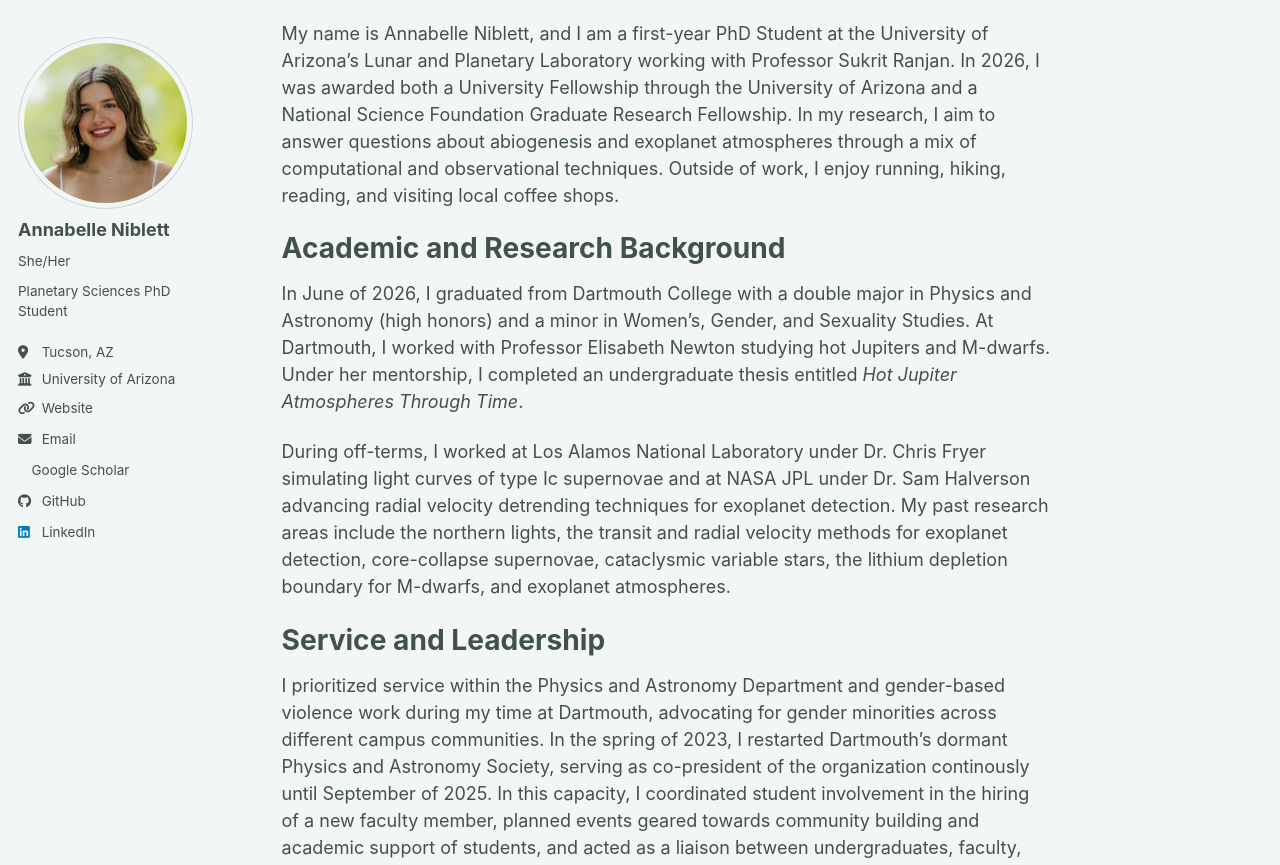
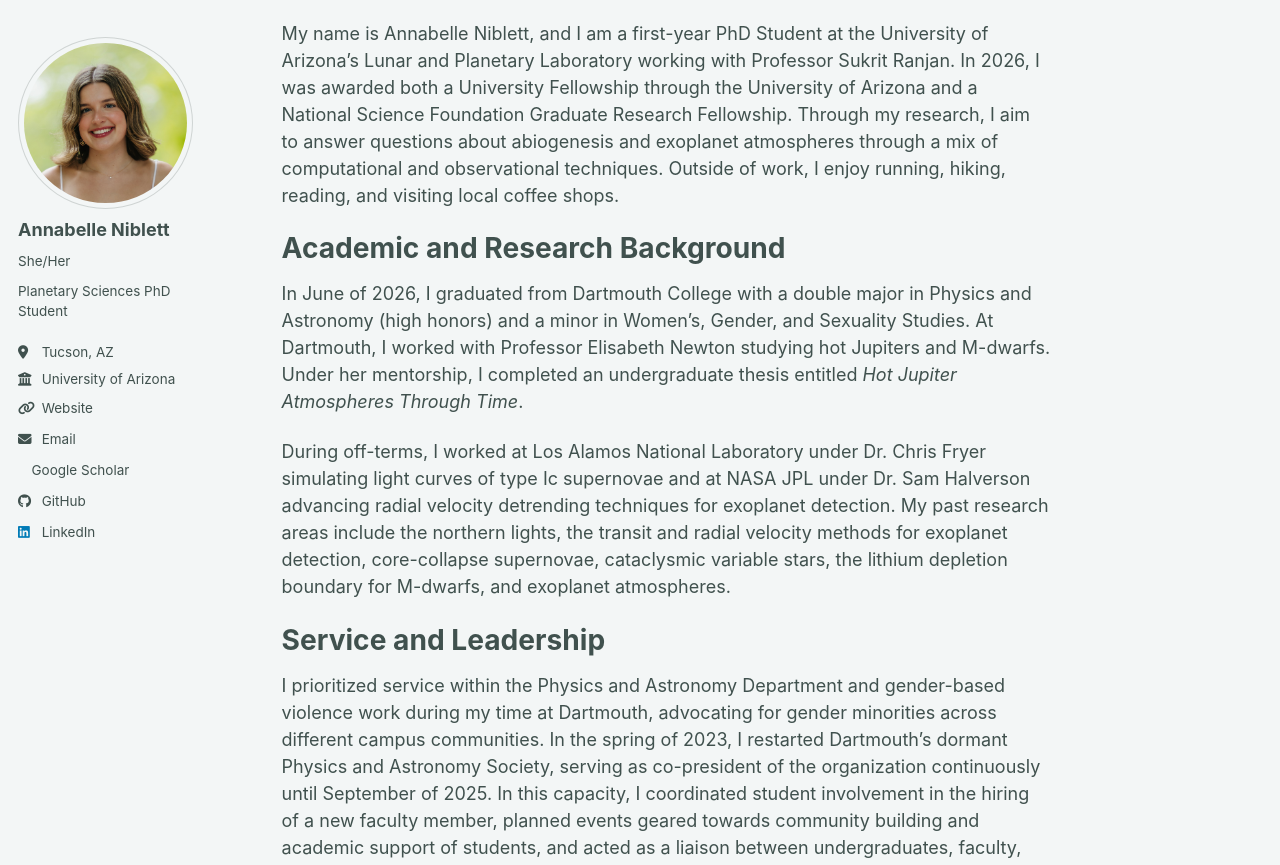
Before and after one commit to annabelleniblett/annabelleniblett.github.io, a Jekyll site: the page built from _pages/about.md, in a window 1280 px wide and 1400 px high. Shown: the part 129-994 px from the top of the window. Built offline with Jekyll 4.4.1, drawn with Linux system fonts in a browser that asks for light colours; a style sheet for code colours, icons or effects is not loaded; some of the changed text lies outside the part shown.

Commit message:
Revise about page introduction and service details
Updated the introduction to clarify research focus and improved wording for better readability.

```diff
--- a/_pages/about.md
+++ b/_pages/about.md
@@ -9,7 +9,7 @@ redirect_from:
 ---
 Hello!
 ======
-My name is Annabelle Niblett, and I am a first-year PhD Student at the University of Arizona's Lunar and Planetary Laboratory working with Professor Sukrit Ranjan. In 2026, I was awarded both a University Fellowship through the University of Arizona and a National Science Foundation Graduate Research Fellowship. In my research, I aim to answer questions about abiogenesis and exoplanet atmospheres through a mix of computational and observational techniques. Outside of work, I enjoy running, hiking, reading, and visiting local coffee shops.
+My name is Annabelle Niblett, and I am a first-year PhD Student at the University of Arizona's Lunar and Planetary Laboratory working with Professor Sukrit Ranjan. In 2026, I was awarded both a University Fellowship through the University of Arizona and a National Science Foundation Graduate Research Fellowship. Through my research, I aim to answer questions about abiogenesis and exoplanet atmospheres through a mix of computational and observational techniques. Outside of work, I enjoy running, hiking, reading, and visiting local coffee shops.
 
 Academic and Research Background
 ======
@@ -19,6 +19,6 @@ During off-terms, I worked at Los Alamos National Laboratory under Dr. Chris Fry
 
 Service and Leadership
 ======
-I prioritized service within the Physics and Astronomy Department and gender-based violence work during my time at Dartmouth, advocating for gender minorities across different campus communities. In the spring of 2023, I restarted Dartmouth's dormant Physics and Astronomy Society, serving as co-president of the organization continously until September of 2025. In this capacity, I coordinated student involvement in the hiring of a new faculty member, planned events geared towards community building and academic support of students, and acted as a liaison between undergraduates, faculty, and staff. I also served for two terms as an undergraduate DEI coordinator, planning events specifically aiming to bring together students and faculty who identified as gender minorities. Finally, I spent two terms as an astronomy teaching assistant, running labs, grading assignments, administering exams, and holding office hours.
+I prioritized service within the Physics and Astronomy Department and gender-based violence work during my time at Dartmouth, advocating for gender minorities across different campus communities. In the spring of 2023, I restarted Dartmouth's dormant Physics and Astronomy Society, serving as co-president of the organization continuously until September of 2025. In this capacity, I coordinated student involvement in the hiring of a new faculty member, planned events geared towards community building and academic support of students, and acted as a liaison between undergraduates, faculty, and staff. I also served for two terms as an undergraduate DEI coordinator, planning events specifically aiming to bring together students and faculty who identified as gender minorities. Finally, I spent two terms as an astronomy teaching assistant, running labs, grading assignments, administering exams, and holding office hours.
 
 Outside of the Physics and Astronomy Department, I dedicated my time to gender-based violence work. Through the Sexual Assault Peer Alliance, I received 40 hours of training to be endorsed as a peer support resource and served as the organization's outreach chair. As a Sexual Violence Prevention Project peer facilitator, I ran mandatory termly trainings about campus resources and positive relationships for freshman and sophomore students. Under the Student and Presidential Committee on Sexual Assault, I advocated for the needs of the student body with campus administrators, engaged in policy work, and planned campus-wide events. I look forward to continuing my outreach and leadership at the University of Arizona.
```
